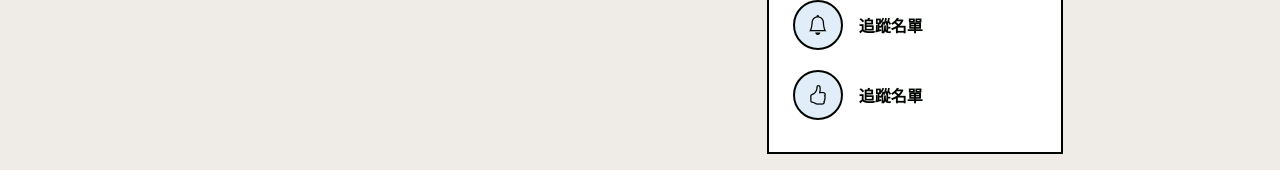
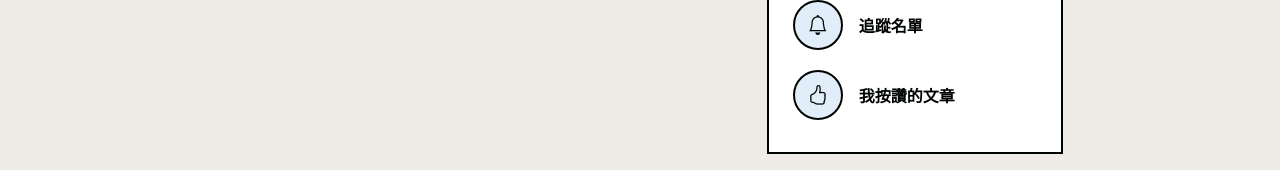
Before and after one commit to bugbug777-Old/hex-node-final, a Vue app: page /#/metawall in a window 1280 px wide. Shown: the part 296-466 px from the top of the page. Built offline with nearby package versions, Linux system fonts and the light colour scheme; a web font is replaced by a local one.

Commit message:
update sidebar menu text

```diff
--- a/src/components/SidebarComponent.vue
+++ b/src/components/SidebarComponent.vue
@@ -21,7 +21,7 @@
       <li class="menu-item">
         <a class="menu-link" href="#">
           <i class="menu-icons bg-info bi bi-hand-thumbs-up fs-5 me-4"></i>
-          追蹤名單
+          我按讚的文章
         </a>
       </li>
     </ul>
```
